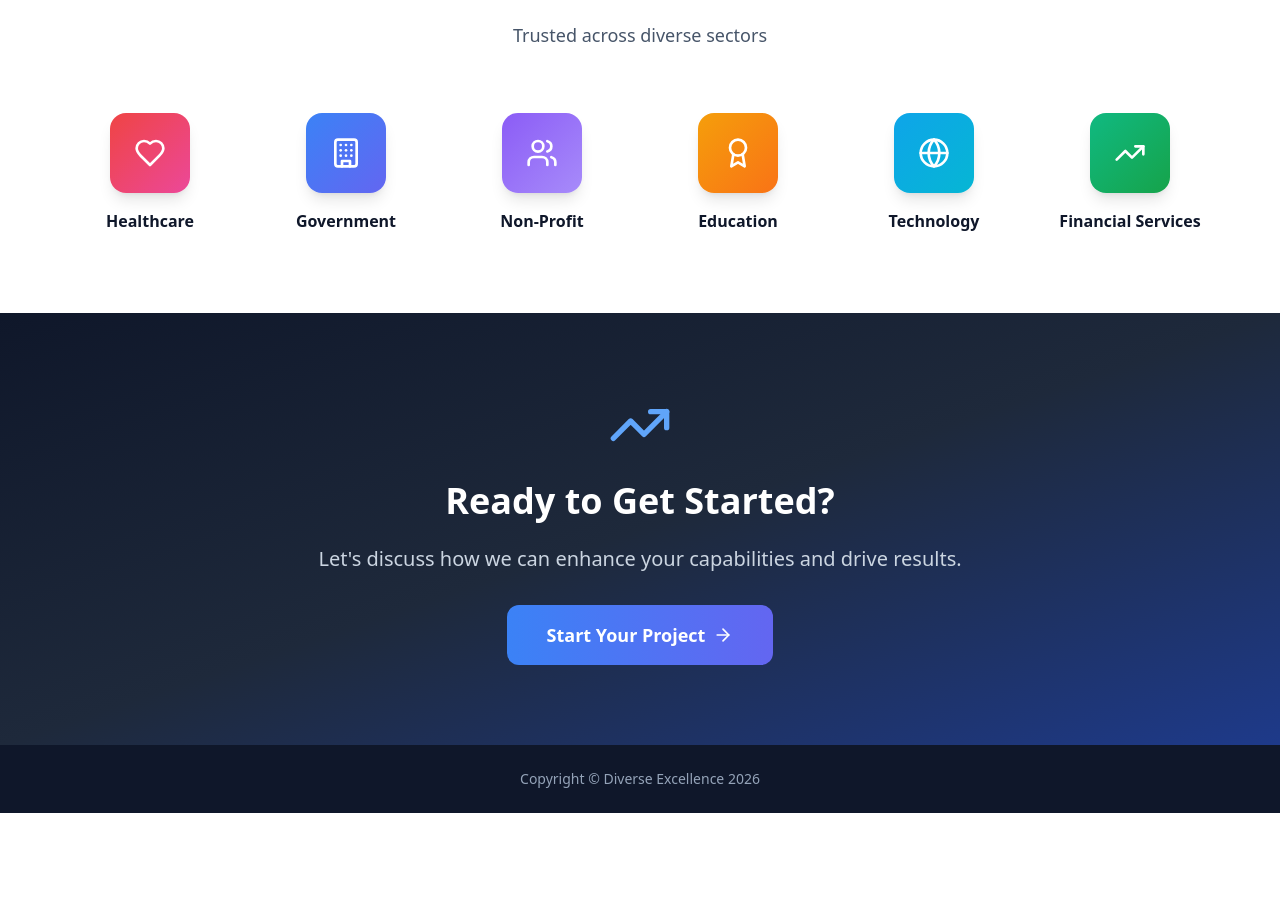
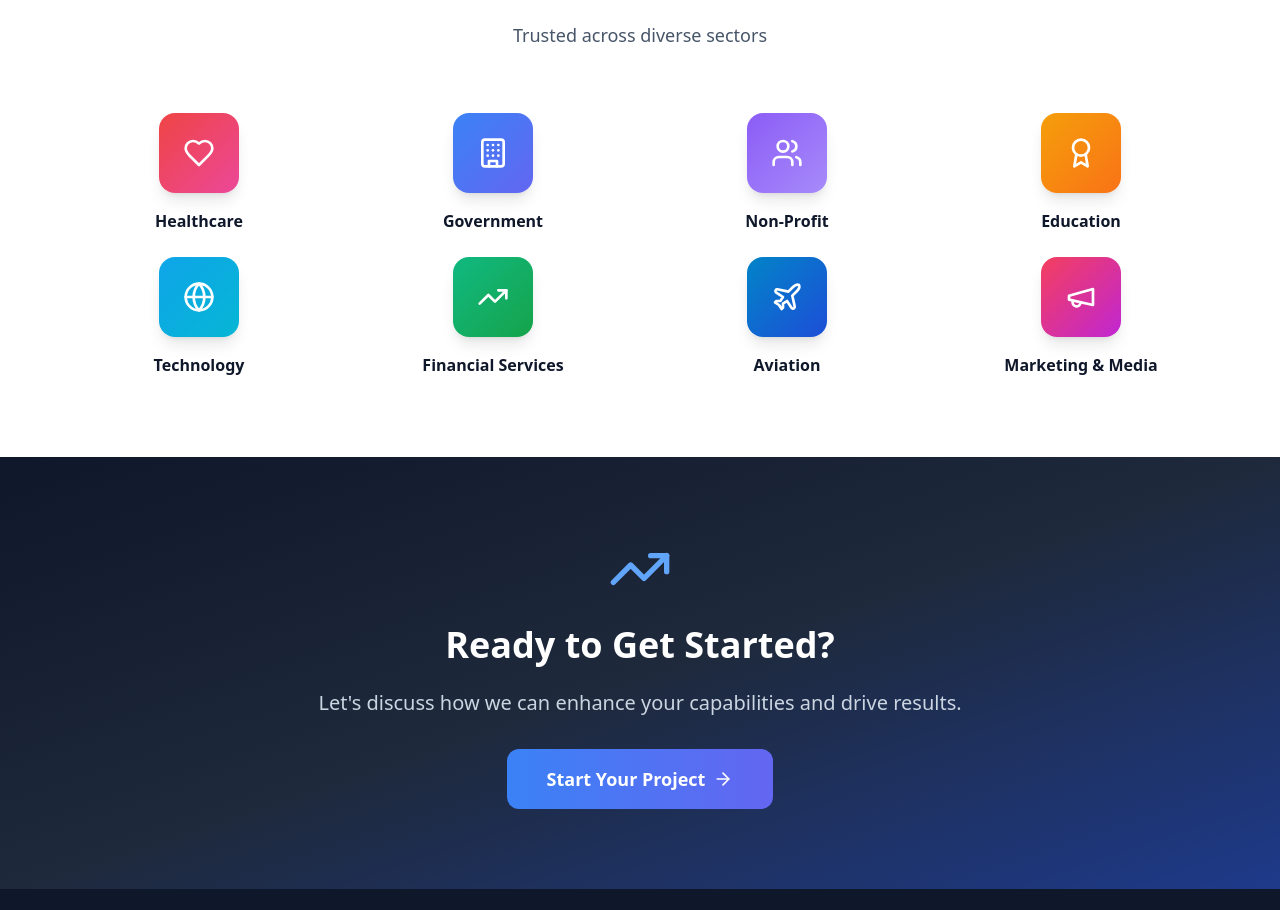
Before and after one commit to diverseexcellence/Prod_DET_Website, a React (Vite) app: page / in a window 1280 px wide. Shown: the part 2367-3277 px from the top of the page. Before the commit the page ends 3180 px from the top, so only its background shows below. Built offline with nearby package versions, Linux system fonts and the light colour scheme.

Commit message:
Add Aviation and Marketing & Media to Industries We Serve

```diff
--- a/src/App.tsx
+++ b/src/App.tsx
@@ -98,7 +98,9 @@ import {
   Lock,
   Building2,
   HardHat,
-  Server
+  Server,
+  Plane,
+  Megaphone
 } from 'lucide-react';
 
 function App() {
@@ -427,14 +429,16 @@ function App() {
             <p className="text-lg text-slate-600">Trusted across diverse sectors</p>
           </div>
 
-          <div className="grid grid-cols-2 md:grid-cols-6 gap-6">
+          <div className="grid grid-cols-2 md:grid-cols-4 gap-6">
             {[
               { name: 'Healthcare', icon: Heart, color: 'from-red-500 to-pink-500' },
               { name: 'Government', icon: Building, color: 'from-[#3B82F6] to-[#6366F1]' },
               { name: 'Non-Profit', icon: Users, color: 'from-[#8B5CF6] to-[#A78BFA]' },
               { name: 'Education', icon: Award, color: 'from-amber-500 to-orange-500' },
               { name: 'Technology', icon: Globe, color: 'from-[#0EA5E9] to-[#06B6D4]' },
-              { name: 'Financial Services', icon: TrendingUp, color: 'from-emerald-500 to-green-600' }
+              { name: 'Financial Services', icon: TrendingUp, color: 'from-emerald-500 to-green-600' },
+              { name: 'Aviation', icon: Plane, color: 'from-sky-600 to-blue-700' },
+              { name: 'Marketing & Media', icon: Megaphone, color: 'from-rose-500 to-fuchsia-600' }
             ].map(({ name, icon: Icon, color }) => (
               <div key={name} className="group text-center">
                 <div className={`w-20 h-20 mx-auto mb-4 bg-gradient-to-br ${color} rounded-2xl flex items-center justify-center shadow-lg transform group-hover:scale-110 transition-all duration-300`}>
```
